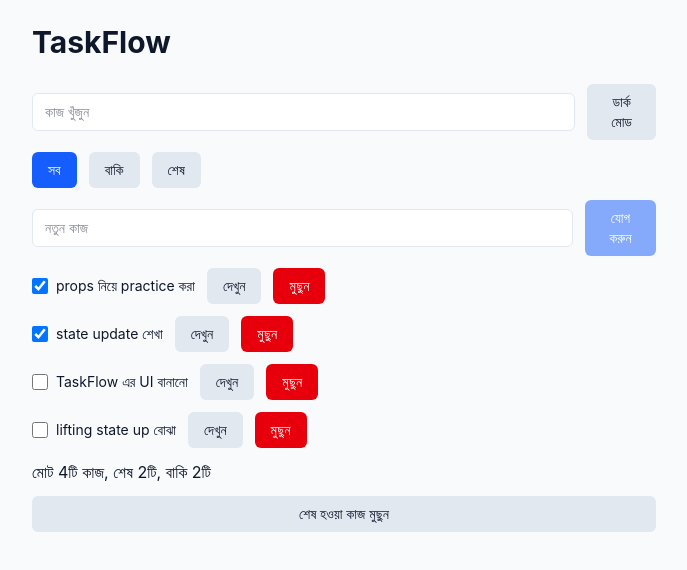
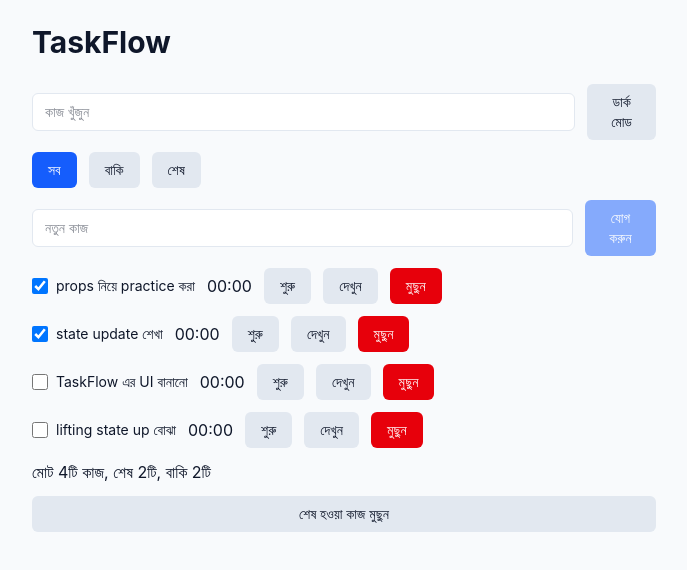
Before and after one commit to rafeuddaraj/ic-batch-6, a React (Vite) app: page / in a window 1280 px wide. Shown: the top 570 px of the page, without its empty margins (296-983 px from the left). Built offline with nearby package versions, Linux system fonts and the light colour scheme.

Commit message:
Add a stopwatch to every task with TaskTimer

```diff
--- a/src/components/TaskItem.jsx
+++ b/src/components/TaskItem.jsx
@@ -1,5 +1,6 @@
 import { Row, Checkbox, Button } from "../ui";
 import { useTasksDispatch } from "../context/TasksContext";
+import TaskTimer from "./TaskTimer";
 
 export default function TaskItem({ task, isSelected, onSelect }) {
   const dispatch = useTasksDispatch();
@@ -11,6 +12,7 @@ export default function TaskItem({ task, isSelected, onSelect }) {
         checked={task.done}
         onChange={() => dispatch({ type: "toggled", id: task.id })}
       />
+      <TaskTimer />
       <Button
         variant={isSelected ? "primary" : "secondary"}
         onClick={() => onSelect(task.id)}
--- /dev/null
+++ b/src/components/TaskTimer.jsx
@@ -0,0 +1,37 @@
+import { useRef, useState } from "react";
+import { Row, Button } from "../ui";
+
+export default function TaskTimer() {
+  const [seconds, setSeconds] = useState(0);
+  const [isRunning, setIsRunning] = useState(false);
+  const intervalRef = useRef(null);
+
+  function handleStart() {
+    setIsRunning(true);
+    intervalRef.current = setInterval(() => {
+      setSeconds((current) => current + 1);
+    }, 1000);
+  }
+
+  function handleStop() {
+    clearInterval(intervalRef.current);
+    setIsRunning(false);
+  }
+
+  const minutes = String(Math.floor(seconds / 60)).padStart(2, "0");
+  const rest = String(seconds % 60).padStart(2, "0");
+
+  return (
+    <Row>
+      <span>
+        {minutes}:{rest}
+      </span>
+      <Button
+        variant="secondary"
+        onClick={isRunning ? handleStop : handleStart}
+      >
+        {isRunning ? "থামান" : "শুরু"}
+      </Button>
+    </Row>
+  );
+}
```
